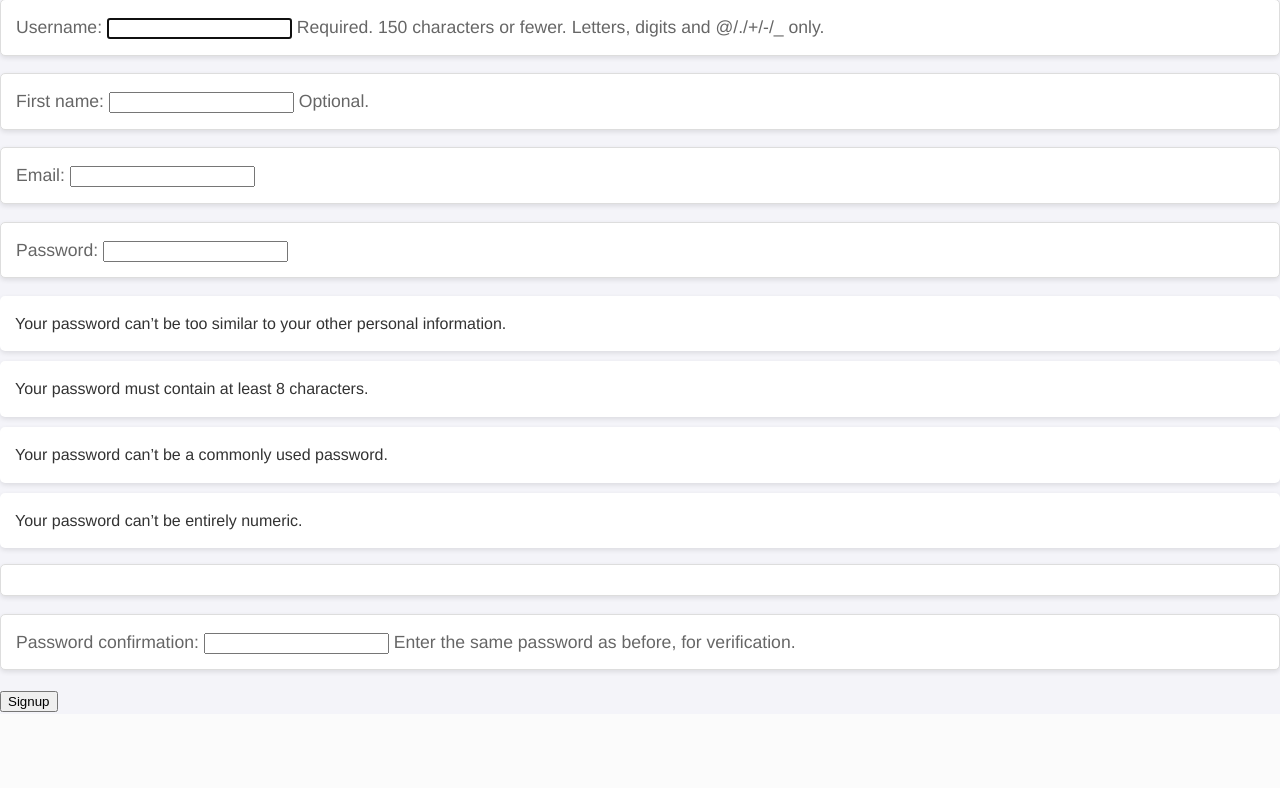
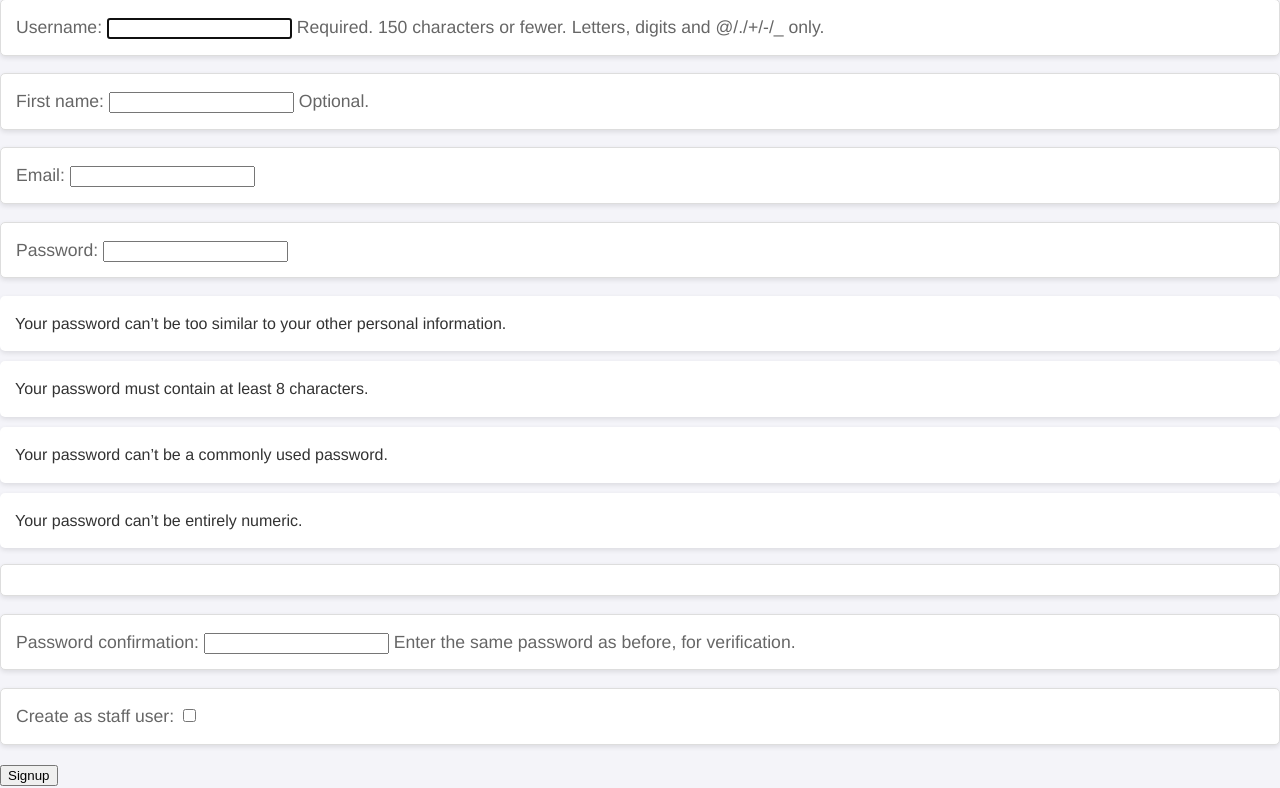
Before and after one commit to S204-Inatel-2024-2/FabTrack, a Django app: page /signup/ in a window 1280 px wide. Shown: the part 130-918 px from the top of the page. Before the commit the page ends 842 px from the top, so only its background shows below. Run offline with Django 5.2, Linux system fonts and the light colour scheme.

Commit message:
Separated users based on staff and user

```diff
--- a/accounts/forms.py
+++ b/accounts/forms.py
@@ -6,7 +6,8 @@ from django.contrib.auth.models import User
 class SignUpForm(UserCreationForm):
     email = forms.EmailField(required=True)
     first_name = forms.CharField(max_length=30, required=True, help_text='Optional.')
+    is_staff = forms.BooleanField(required=False, label='Create as staff user')
 
     class Meta:
         model = User
-        fields = ['username', 'first_name', 'email', 'password1', 'password2']
+        fields = ['username', 'first_name', 'email', 'password1', 'password2', 'is_staff']
--- a/accounts/views.py
+++ b/accounts/views.py
@@ -10,15 +10,16 @@ def signup_view(request):
         form = SignUpForm(request.POST)
         if form.is_valid():
             user = form.save(commit=False)
-            user.first_name = form.cleaned_data.get('first_name')  # Salva o nome
-            user.email = form.cleaned_data.get('email')  # Salva o email
+            user.first_name = form.cleaned_data.get('first_name')  # Save the first name
+            user.email = form.cleaned_data.get('email')  # Save the email
+            user.is_staff = form.cleaned_data.get('is_staff')  # Set staff status based on the checkbox
             user.save()
             login(request, user)
             return redirect('/home')
         else:
             messages.error(request, 'Error occurred during signup.')
     else:
-        form = SignUpForm()  # Use o formulário customizado
+        form = SignUpForm()  # Use the custom signup form
     return render(request, 'accounts/signup.html', {'form': form})
 
 def login_view(request):
--- a/admin_panel/templates/admin_panel/model_list.html
+++ b/admin_panel/templates/admin_panel/model_list.html
@@ -23,7 +23,6 @@
                 <li class="no-models">No models submitted yet.</li>
             {% endfor %}
         </ul>
-        <a href="{% url 'admin:index' %}" class="button btn-primary">Admin Dashboard</a>
     </div>
 </body>
 </html>
--- a/core/templates/core/home.html
+++ b/core/templates/core/home.html
@@ -15,6 +15,10 @@
             <a href="{% url 'core:send_model' %}" class="button btn-primary">Send a New Model</a>
             <a href="{% url 'core:history' %}" class="button btn-secondary">View Order History</a>
             <a href="{% url 'profile' %}" class="button btn-tertiary">View Profile</a>
+            <!-- Conditionally render the button for staff users -->
+            {% if request.user.is_staff %}
+                <a href="{% url 'admin_panel:model_list' %}" class="button btn-admin">View Submitted Models</a>
+            {% endif %}
         </div>
     </div>
 </body>
```
